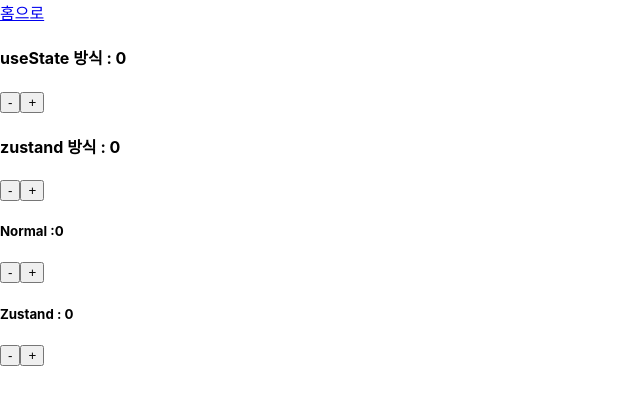
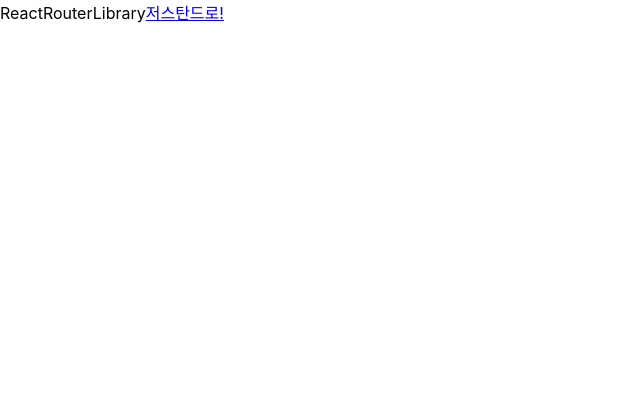
Before and after one commit to devKMC/ReactWorkSpace2, a React (Create React App) app in the folder libraries/: page /router in a window 1280 px wide. Shown: the top 404 px of the page, without its empty margins (0-640 px from the left). Built offline with nearby package versions, Linux system fonts and the light colour scheme.

Commit message:
2024-04-17 12:50

```diff
--- a/libraries/package.json
+++ b/libraries/package.json
@@ -13,6 +13,7 @@
     "react": "^18.2.0",
     "react-dom": "^18.2.0",
     "react-router": "^6.22.3",
+    "react-router-dom": "^6.22.3",
     "react-scripts": "5.0.1",
     "typescript": "^4.9.5",
     "web-vitals": "^2.1.4",
--- a/libraries/src/App.tsx
+++ b/libraries/src/App.tsx
@@ -1,12 +1,23 @@
 import React from 'react';
 import './App.css';
 import ZustandLibrary from 'src/zustand/ZustandLibrary';
+import { Route, Routes } from 'react-router';
+import ReactRouterLibrary, { ReactRouterPage1, ReactRouterPage2 } from './react-router/ReactRouterLibrary';
 
 function App() {
   return (
-    <>
-      <ZustandLibrary />
-    </>
+    <Routes>
+      {/* <Route index element={<ReactRouterLibrary />} />
+      <Route path='/page1' element={<ReactRouterPage1 />} />
+      <Route path='/page2' element={<ReactRouterPage2 />} />
+      <Route path='/zustand' element={<ZustandLibrary />} /> */}
+      <Route path='/router'>
+        <Route index element={<ReactRouterLibrary />} />
+        <Route path='page1' element={<ReactRouterPage1 />} />
+        <Route path='page2' element={<ReactRouterPage2 />} />
+      </Route>
+      <Route path='/zustand' element={<ZustandLibrary />} />
+    </Routes>
   );
 }
 
--- a/libraries/src/index.tsx
+++ b/libraries/src/index.tsx
@@ -2,16 +2,15 @@ import React from 'react';
 import ReactDOM from 'react-dom/client';
 import './index.css';
 import App from './App';
+import{ BrowserRouter }from'react-router-dom';
 
 const root = ReactDOM.createRoot(
   document.getElementById('root') as HTMLElement
 );
 root.render(
   <React.StrictMode>
-    <App />
+    <BrowserRouter>
+      <App />
+    </BrowserRouter>
   </React.StrictMode>
 );
-
-// If you want to start measuring performance in your app, pass a function
-// to log results (for example: reportWebVitals(console.log))
-// or send to an analytics endpoint. Learn more: https://bit.ly/CRA-vitals
--- a/libraries/src/react-router/ReactRouterLibrary.tsx
+++ b/libraries/src/react-router/ReactRouterLibrary.tsx
@@ -1,6 +1,53 @@
 import React from 'react'
 
+// react-router 패키지
+// - react의 SPA(single Page Apllication)에서 라우팅을 구별하기 위한 라이브러리
+// - 웹 페이지에서 다양한 뷰와 경로를 관리할 수 있도록 도와줌
+// - 웹 애플리케이션 내에서 URL 이동이 있을 때 웹 페이지를 새로고침 하지 않도록 함
+// - 웹 애플리케이션 내에서 네비게이션 역활을 수행
+
+// npm i react-router / react-router-dom 설치
+
+// - root경로에 있는 index.tsx의 root.render() 안에 포함되어 있는 <App /> 컴포넌트를 <BrowserRouter> 컴포넌트로 묶어줘야함
+// <BrowserRouter> : URL을 사용하여 브라우저 주소 표시줄에 현재 위치를 저장하고 탐색할 수 있도록 하는 컴포넌트
+
+
+// 특정 URL 패턴에 대해서 컴포넌트를 각각 다르게 랜더링 하고자 한다면 <App.tsx>에 <Routes>컴포넌트와 <Route> 컴포넌트를 이용하여 경로에 따른 컴포넌트를 지정
+
+// <Routes> :
+// - 컴포넌트의로 URL에 따른 컴포넌트 랜더링을 할 수 있도록 하는 컴포넌트
+
+// <Route> :
+// - URL 패턴에 따라서 렌더링 하고자 하는 컴포넌트를 지정하는 컴포넌트
+// - path 속성 : URL 패턴 지정
+// - element 속성 : 랜더링할 컴포넌트 지정
+// - index 속성 : 현재 패턴의 기본 라우터로 지정
+
+// http://localhost:3000
+// http://localhost:3000/router
+
+
+// http://localhost:3000
+// http://localhost:3000/router
 export default function ReactRouterLibrary() {
-    return (<div></div>
-    )
+    return <div>
+        ReactRouterLibrary
+        <a href="http://localhost:3000/zustand">저스탄드로!</a>
+    </div>
 }
+
+// http://localhost:3000/page1
+// http://localhost:3000/router/page1
+export function ReactRouterPage1 () {
+    return (
+        <h1>페이지 1</h1>
+    );
+}
+
+// http://localhost:3000/page2
+// http://localhost:3000/router/page2
+export function ReactRouterPage2 () {
+    return (
+        <h1>페이지 2</h1>
+    );
+}
--- a/libraries/src/zustand/ZustandLibrary.tsx
+++ b/libraries/src/zustand/ZustandLibrary.tsx
@@ -8,6 +8,7 @@ import { create } from 'zustand';
 // - Zustand는 단순한 코드 구조와 학습 곡선이 매우 낮음 - useState 사용 수준의 학습 곡선을 요구
 // - Redux, MobX 와 같은 타 상태 관리 라이브러리들에 비해 번들의 크기가 작음 - 빌드 할 때 패키징 속도 향상 / 빌드 후에 번들의 크기가 작음
 
+// npm i zustand
 
 // zustand를 이용한 글로벌 상태 선언 방법
 // 1. zustand의 create 함수를 사용하여 store를 생성
@@ -70,7 +71,7 @@ export default function ZustandLibrary() {
 
     return (
         <div>
-            <a href="http//localhost:3000"> 홈으로 </a>
+            <a href="http://localhost:3000/router"> 홈으로 </a>
             <div>
                 <h4>useState 방식 : {normal}</h4>
                 <button onClick={decreaseNormal}>-</button>
```
Also changed, not shown: 1 other file (tests, documents, lock files or other folders).
